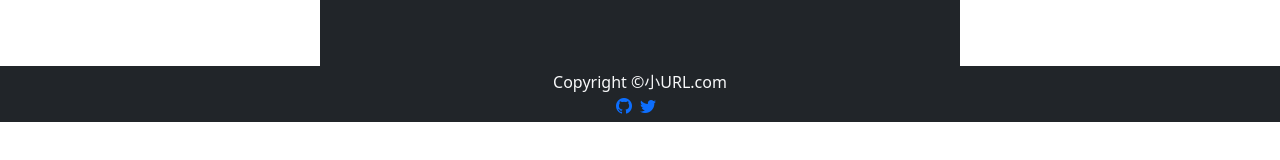
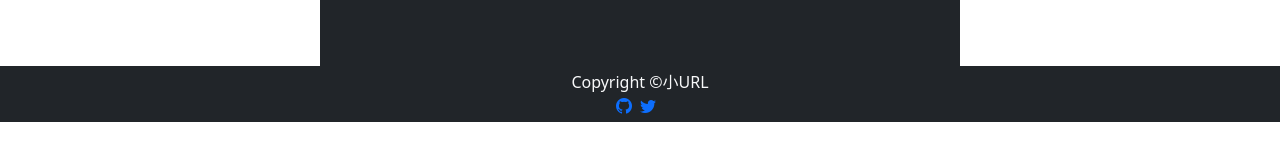
Before and after one commit to Cosmicoppai/chi_url, a React (Create React App) app in the folder frontend/: page /login in a window 1280 px wide. Shown: the part 609-769 px from the top of the page. Built offline with nearby package versions, Linux system fonts and the light colour scheme.

Commit message:
fixed the footer on userPage ✨

```diff
--- a/frontend/src/Mycomponents/pages/components/footer.js
+++ b/frontend/src/Mycomponents/pages/components/footer.js
@@ -8,9 +8,9 @@ const Footer = () => {
     return (
         <div>
             {user && (
-                <footer className="footer mt-auto py-3 bg-light text-dark">
+                <footer className="footer mt-auto py-3 bg-light text-dark fixed-bottom">
                     <div className="container text-center ">
-                        Copyright &copy;小URL.com
+                        Copyright &copy;小URL
                     </div>
                     <div className="container text-center">
                         <span className="me-2"><a href="https://github.com/Cosmicoppai/chi_url" target={'_blank'} rel="noreferrer"><i className="bi bi-github "></i></a></span>
@@ -22,7 +22,7 @@ const Footer = () => {
             {!user && (
                 <footer className="footer mt-auto py-1 bg-dark text-light">
                     <div className="container text-center ">
-                        Copyright &copy;小URL.com
+                        Copyright &copy;小URL
                     </div>
                     <div className="container text-center">
                         <span className="me-2"><a href="https://github.com/Cosmicoppai/chi_url" target={'_blank'} rel="noreferrer"><i className="bi bi-github "></i></a></span>
```
